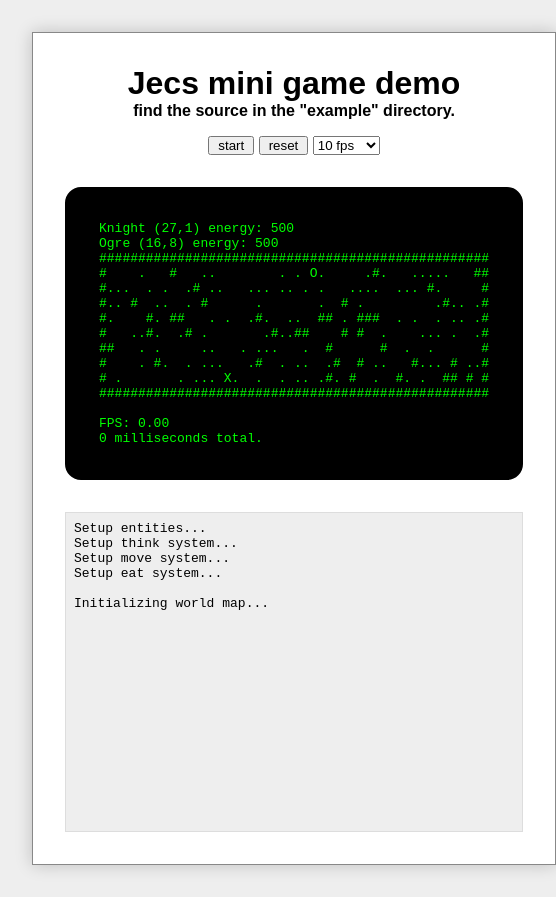
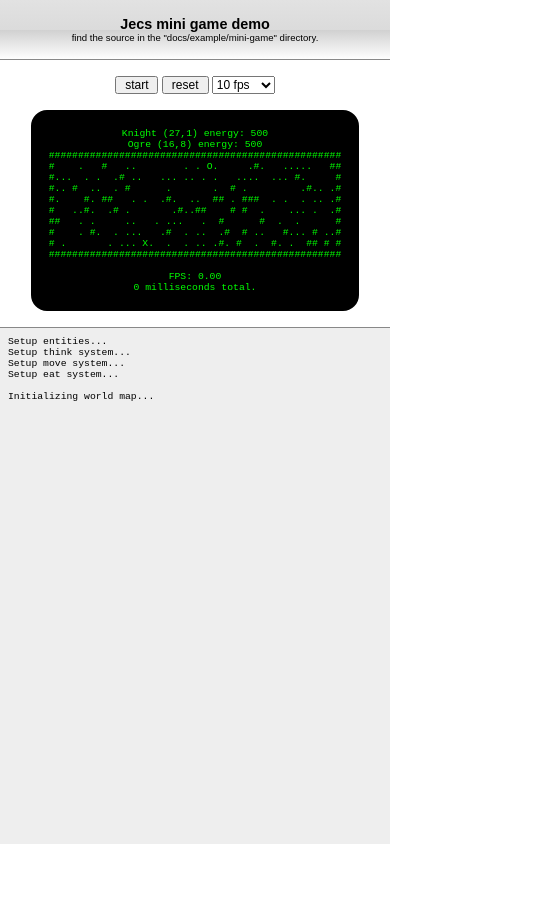
Before and after one commit to zakplus/jecs, a website built with webpack: page docs/example/mini-game/index.html in a window 390 px wide. Shown: the whole page, 556 px wide, since content can reach past the window. After the commit the page ends 844 px from the top, so only its background shows below. Built offline with nearby package versions, Linux system fonts and the light colour scheme.

Commit message:
Changed style to better support small screen devices

```diff
--- a/docs/example/mini-game/index.html
+++ b/docs/example/mini-game/index.html
@@ -3,8 +3,10 @@
 <html>
   <head>
     <meta charset="utf-8">
+    <meta name='viewport' content='width=device-width, initial-scale=1.0, maximum-scale=1.0, user-scalable=0' />
 
     <script src="jecs_1.0.3_min.js"></script>
+    <script src="https://cdnjs.cloudflare.com/ajax/libs/jquery/2.2.4/jquery.min.js"></script>
 
     <style lang="text/css">
       * {
@@ -13,52 +15,69 @@
         box-sizing: border-box;
       }
 
+      html {
+        height: 100%;
+      }
+
       body {
+        height: 100%;
         font-family: sans-serif;
-        padding: 2rem;
         text-align: center;
-        background-color: #eee;
+        background-color: #fff;
+        font-size: 50%;
       }
 
       #game {
-        display: inline-block;
         text-align: initial;
-        padding: 2rem;
-        background-color: #fff;
-        border: 1px solid #888;
-        box-shadow: 0 0 1rem rgba(0,0,0,0.2);
+        height: 100%;
+      }
+
+      #title {
+        padding: 1rem;
+        margin-bottom: 1rem;
+        border-bottom: 1px solid #888;
+
+        /* Permalink - use to edit and share this gradient: http://colorzilla.com/gradient-editor/#e2e2e2+0,dbdbdb+50,d1d1d1+51,fefefe+100;Grey+Gloss+%231 */
+        background: rgb(226,226,226); /* Old browsers */
+        background: -moz-linear-gradient(top, rgba(226,226,226,1) 0%, rgba(219,219,219,1) 50%, rgba(209,209,209,1) 51%, rgba(254,254,254,1) 100%); /* FF3.6-15 */
+        background: -webkit-linear-gradient(top, rgba(226,226,226,1) 0%,rgba(219,219,219,1) 50%,rgba(209,209,209,1) 51%,rgba(254,254,254,1) 100%); /* Chrome10-25,Safari5.1-6 */
+        background: linear-gradient(to bottom, rgba(226,226,226,1) 0%,rgba(219,219,219,1) 50%,rgba(209,209,209,1) 51%,rgba(254,254,254,1) 100%); /* W3C, IE10+, FF16+, Chrome26+, Opera12+, Safari7+ */
+        filter: progid:DXImageTransform.Microsoft.gradient( startColorstr='#e2e2e2', endColorstr='#fefefe',GradientType=0 ); /* IE6-9 */
       }
 
       h1 {
-        font-size: 2rem;
+        font-size: 1.2em;
         font-weight: bold;
         text-align: center;
       }
 
       h2 {
-        font-size: 1rem;
-        font-weight: bold;
-        margin-bottom: 1rem;
+        font-size: 0.8em;
+        font-weight: normal;
+        text-align: center;
+      }
+
+      #screen-cont {
         text-align: center;
       }
 
       #screen {
+        display: inline-block;
         font-family: monospace;
-        margin-top: 2rem;
-        margin-bottom: 2rem;
+        margin-top: 1rem;
+        margin-bottom: 1rem;
         background-color: #000;
         color: #0f0;
         border: 2px solid #000;
         border-radius: 1rem;
-        padding: 2rem;
+        padding: 1rem;
       }
 
       #log {
+        border-top: 1px solid #888;
         font-family: monospace;
         padding: 0.5rem;
-        overflow-y: auto;
-        height: 20rem;
-        border: 1px solid #ddd;
+        overflow: auto;
         background-color: #eee;
       }
 
@@ -67,16 +86,47 @@
       }
 
       button {
+        font-size: 1em;
         padding-left: 0.5rem;
         padding-right: 0.5rem;
+      }
+
+      select {
+        font-size: 1em;
+      }
+
+      @media screen and (min-width: 320px) {
+        body {
+          font-size: 75%;
+        }
+      }
+
+      @media screen and (min-width: 480px) {
+        body {
+          font-size: 110%;
+        }
+      }
+
+      @media screen and (min-width: 640px) {
+        body {
+          font-size: 150%;
+        }
+      }
+
+      @media screen and (min-width: 768px) {
+        body {
+          font-size: 200%;
+        }
       }
     </style>
   </head>
 
   <body>
     <div id="game">
-      <h1>Jecs mini game demo</h1>
-      <h2>find the source in the "example" directory.</h1>
+      <div id="title">
+        <h1>Jecs mini game demo</h1>
+        <h2>find the source in the "docs/example/mini-game" directory.</h1>
+      </div>
 
       <div class="buttons">
         <button id="start">start</button>
@@ -90,16 +140,31 @@
         </select>
       </div>
 
-      <div id="screen"></div>
-      <div id="log"></div>
+      <div id="screen-cont">
+        <div id="screen"></div>
+      </div>
+
+      <div id="log-cont">
+        <div id="log"></div>
+      </div>
     </div>
 
     <script src="mini-game.js"></script>
     <script type="text/javascript">
-      (function() {
+      $(document).ready(function() {
+        var $gameBox = $('#game');
+        var $logBox = $('#log');
+
         var startBut = document.getElementById('start');
         var resetBut = document.getElementById('reset');
         var fpsSelect = document.getElementById('fps-limit');
+
+        function updateLogSize() {
+          $logBox.css('height', ($gameBox.innerHeight() - $logBox.offset().top) + 'px');
+        }
+
+        $(window).resize(updateLogSize);
+        updateLogSize();
 
         function updateFps(fps) {
           game.simulator.setFps(parseInt(fps));
@@ -116,6 +181,7 @@
         };
 
         resetBut.onclick = function() {
+          $logBox.text('');
           game.simulator.stop();
           game.reset();
           startBut.innerHTML = "start";
@@ -127,7 +193,7 @@
 
         // Init FPS
         updateFps(fpsSelect.value);
-      }) ();
+      });
     </script>
   </body>
 </html>
```
